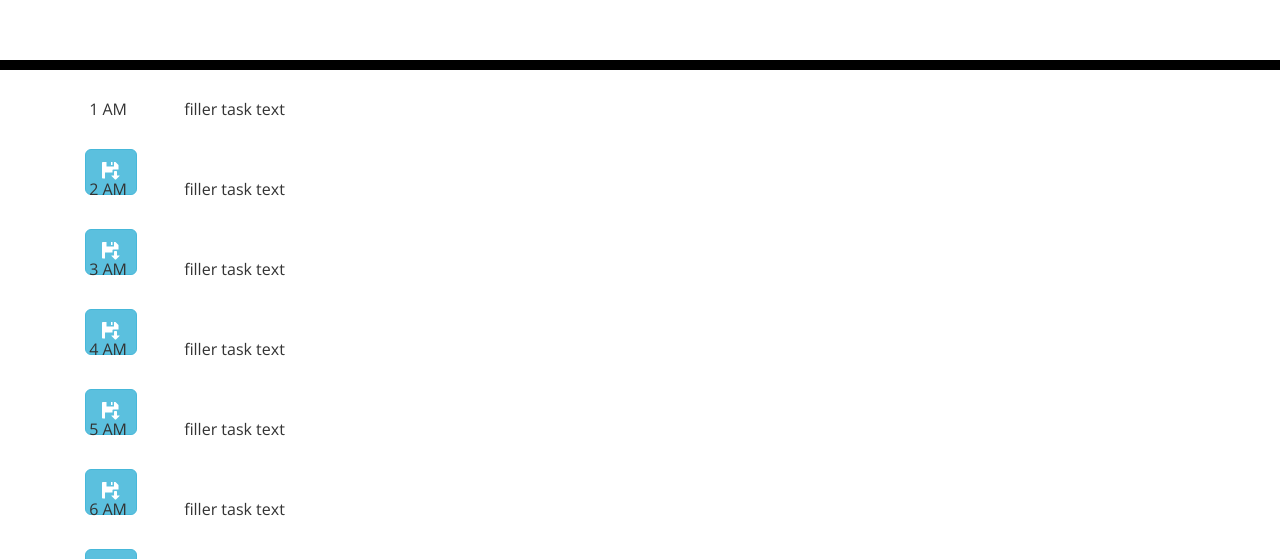
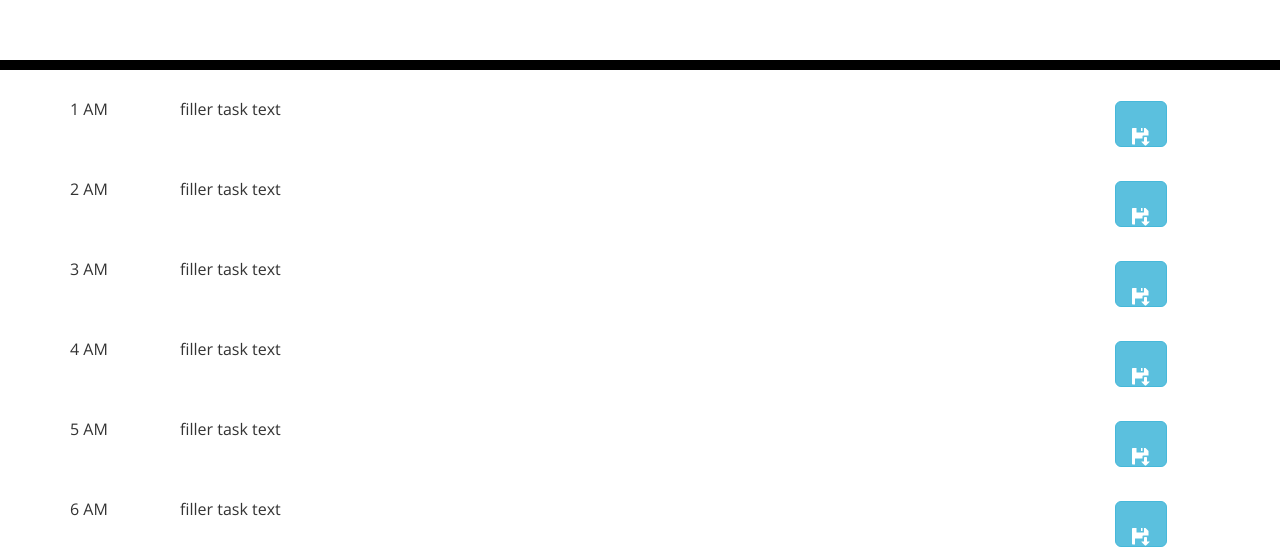
Before and after one commit to batysteven/work-day-scheduler, a plain HTML site: page index.html in a window 1280 px wide. Shown: the part 186-745 px from the top of the page. Drawn offline with nearby package versions, Linux system fonts and the light colour scheme; files that its build step writes are made by us from their sources.

Commit message:
add more style and created javascript.js file

```diff
--- a/assets/style.css
+++ b/assets/style.css
@@ -21,6 +21,10 @@ textarea{
   border-bottom: 10px solid black;
 }
 
+.col-md-1 {
+  padding: 0;
+}
+
 .description{
   white-space: pre-wrap;
 }
@@ -31,9 +35,8 @@ textarea{
 }
 
 .row {
-  white-space: pre-wrap;
   height: 80px;
-  border-top: 1px solid white;;
+  border-top: 1px solid white;
 }
 
 .hour {
@@ -63,9 +66,16 @@ textarea{
   border-bottom-right-radius: 15px;
   background-color: #06AED5;
   color: white;
+  width: 100%;
+  height: 100%;
 }
 
 .saveBtn i:hover {
   font-size: 20px;
   transition: all .3s ease-in-out;
 }
+
+.glyphicon {
+  top: 15px;
+  margin: auto;
+}
```
Also changed, not shown: assets/javascript.js (added).
